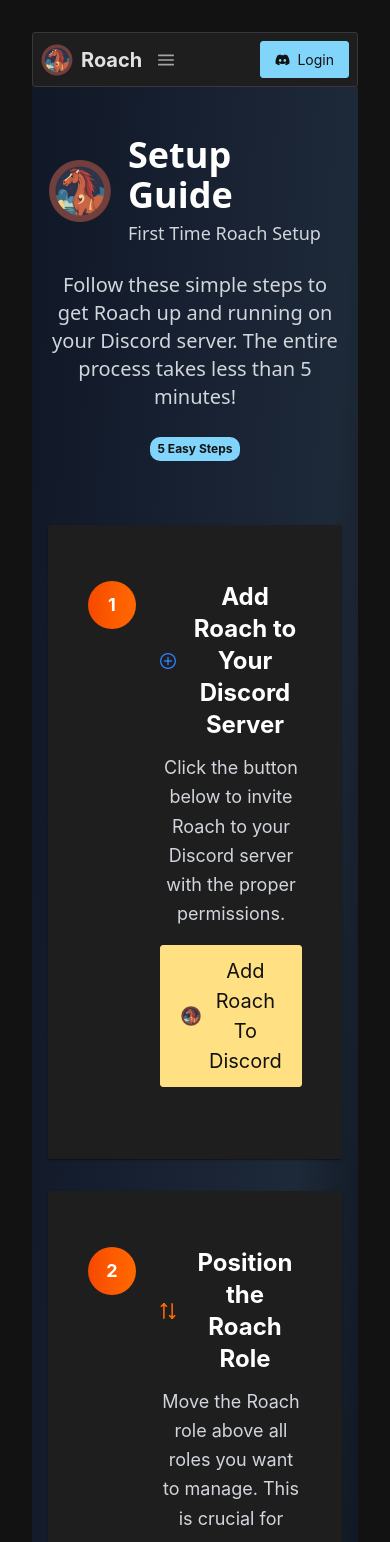
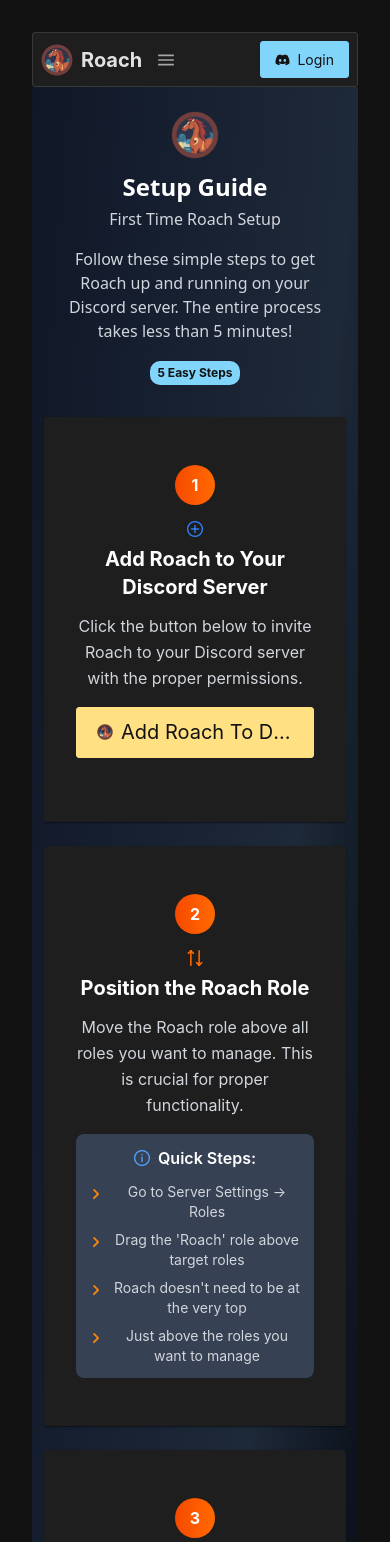
Before and after one commit to BuffsOverNexus/roach-react-ui, a React (Vite) app: page /setup in a window 390 px wide. Shown: the top 1542 px of the page. Built offline with nearby package versions, Linux system fonts and the light colour scheme; no server answers.

Commit message:
Updated for Vercel

```diff
--- a/src/pages/Setup.tsx
+++ b/src/pages/Setup.tsx
@@ -99,20 +99,20 @@
 
   return (
     <div className="min-h-screen bg-gradient-to-br from-gray-900 via-gray-800 to-black">
-      <div className="max-w-5xl mx-auto px-4 sm:px-6 lg:px-8 py-12">
+      <div className="max-w-5xl mx-auto px-3 sm:px-4 md:px-6 lg:px-8 py-6 sm:py-8 md:py-12">
         {/* Header Section */}
-        <div className="text-center mb-16">
-          <div className="flex justify-center items-center mb-6">
-            <img src={logoImage} alt="Roach Logo" className="h-16 w-16 mr-4" />
-            <div className="text-left">
-              <h1 className="text-4xl font-bold text-white mb-1">
+        <div className="text-center mb-8 md:mb-16">
+          <div className="flex flex-col sm:flex-row justify-center items-center mb-4 md:mb-6 space-y-3 sm:space-y-0">
+            <img src={logoImage} alt="Roach Logo" className="h-12 w-12 sm:h-16 sm:w-16 sm:mr-4" />
+            <div className="text-center sm:text-left">
+              <h1 className="text-2xl sm:text-4xl font-bold text-white mb-1">
                 Setup Guide
               </h1>
-              <p className="text-lg text-gray-300">First Time Roach Setup</p>
+              <p className="text-base sm:text-lg text-gray-300">First Time Roach Setup</p>
             </div>
           </div>
 
-          <p className="text-xl text-gray-300 max-w-3xl mx-auto mb-6">
+          <p className="text-base sm:text-xl text-gray-300 max-w-3xl mx-auto mb-4 md:mb-6 px-4">
             Follow these simple steps to get Roach up and running on your
             Discord server. The entire process takes less than 5 minutes!
           </p>
@@ -120,57 +120,58 @@
           <Badge
             value="5 Easy Steps"
             severity="info"
-            className="text-sm px-3 py-1"
+            className="text-xs sm:text-sm px-2 py-1 sm:px-3"
           />
         </div>
 
         {/* Setup Steps */}
-        <div className="space-y-8">
+        <div className="space-y-6 md:space-y-8">
           {setupSteps.map((step, index) => (
             <Card
               key={index}
               className="bg-gray-800 border-gray-700 hover:shadow-lg transition-shadow duration-300"
             >
-              <div className="p-6">
-                <div className="flex items-start space-x-6">
+              <div className="p-4 md:p-6">
+                {/* Mobile Layout: Stack vertically */}
+                <div className="flex flex-col sm:flex-row sm:items-start space-y-4 sm:space-y-0 sm:space-x-4 md:space-x-6">
                   {/* Step Number */}
-                  <div className="flex-shrink-0">
-                    <div className="inline-flex items-center justify-center w-12 h-12 rounded-full bg-gradient-to-r from-orange-600 to-orange-500 text-white font-bold text-lg">
+                  <div className="flex-shrink-0 self-center sm:self-start">
+                    <div className="inline-flex items-center justify-center w-10 h-10 sm:w-12 sm:h-12 rounded-full bg-gradient-to-r from-orange-600 to-orange-500 text-white font-bold text-base sm:text-lg">
                       {step.step}
                     </div>
                   </div>
 
                   {/* Content */}
                   <div className="flex-1">
-                    <div className="flex items-center mb-3">
+                    <div className="flex flex-col sm:flex-row sm:items-center mb-3 space-y-2 sm:space-y-0">
                       <i
-                        className={`${step.icon} ${step.color} text-2xl mr-3`}
+                        className={`${step.icon} ${step.color} text-xl sm:text-2xl mr-0 sm:mr-3 self-center sm:self-start`}
                       />
-                      <h3 className="text-2xl font-bold text-white">
+                      <h3 className="text-xl sm:text-2xl font-bold text-white text-center sm:text-left">
                         {step.title}
                       </h3>
                     </div>
 
-                    <p className="text-gray-300 text-lg mb-4 leading-relaxed">
+                    <p className="text-gray-300 text-base sm:text-lg mb-4 leading-relaxed text-center sm:text-left">
                       {step.description}
                     </p>
 
                     {/* Action Button */}
                     {step.action && (
-                      <div className="mb-4">
+                      <div className="mb-4 flex justify-center sm:justify-start">
                         {step.action.isRoachButton ? (
                           <Button
                             severity="warning"
                             size="large"
-                            className="px-6 py-3 font-semibold flex items-center"
+                            className="px-4 py-2 sm:px-6 sm:py-3 font-semibold flex items-center text-sm sm:text-base"
                             onClick={() => handleActionClick(step.action)}
                           >
                             <img
                               src={logoImage}
                               alt="Roach"
-                              className="h-5 w-5 mr-2"
+                              className="h-4 w-4 sm:h-5 sm:w-5 mr-2"
                             />
-                            {step.action.label}
+                            <span className="truncate">{step.action.label}</span>
                           </Button>
                         ) : (
                           <Button
@@ -178,7 +179,7 @@
                             icon={step.action.icon}
                             severity={step.action.internal ? "success" : "info"}
                             size="large"
-                            className="px-6 py-3 font-semibold"
+                            className="px-4 py-2 sm:px-6 sm:py-3 font-semibold text-sm sm:text-base"
                             onClick={() => handleActionClick(step.action)}
                           />
                         )}
@@ -187,8 +188,8 @@
 
                     {/* Step Details */}
                     {step.details && (
-                      <div className="bg-gray-700 rounded-lg p-4">
-                        <h4 className="text-white font-semibold mb-3 flex items-center">
+                      <div className="bg-gray-700 rounded-lg p-3 sm:p-4">
+                        <h4 className="text-white font-semibold mb-3 flex items-center justify-center sm:justify-start">
                           <i className="pi pi-info-circle text-blue-400 mr-2" />
                           Quick Steps:
                         </h4>
@@ -196,10 +197,10 @@
                           {step.details.map((detail, detailIndex) => (
                             <li
                               key={detailIndex}
-                              className="flex items-center text-gray-300"
+                              className="flex items-start text-gray-300 text-sm sm:text-base"
                             >
-                              <i className="pi pi-angle-right text-orange-400 mr-2 text-sm" />
-                              {detail}
+                              <i className="pi pi-angle-right text-orange-400 mr-2 text-xs sm:text-sm mt-1 flex-shrink-0" />
+                              <span>{detail}</span>
                             </li>
                           ))}
                         </ul>
```
Also changed, not shown: vercel.json (added), 1 other file (tests, documents, lock files or other folders).
